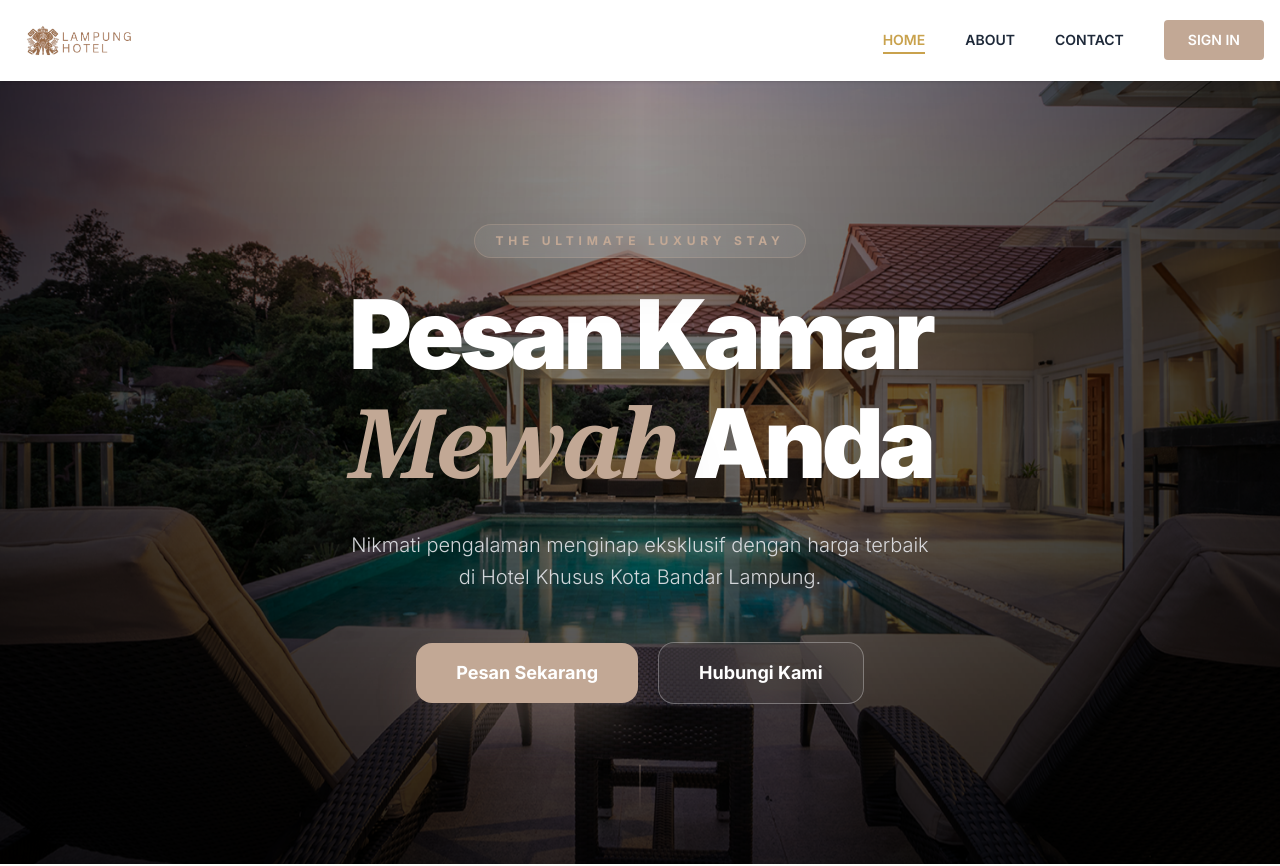
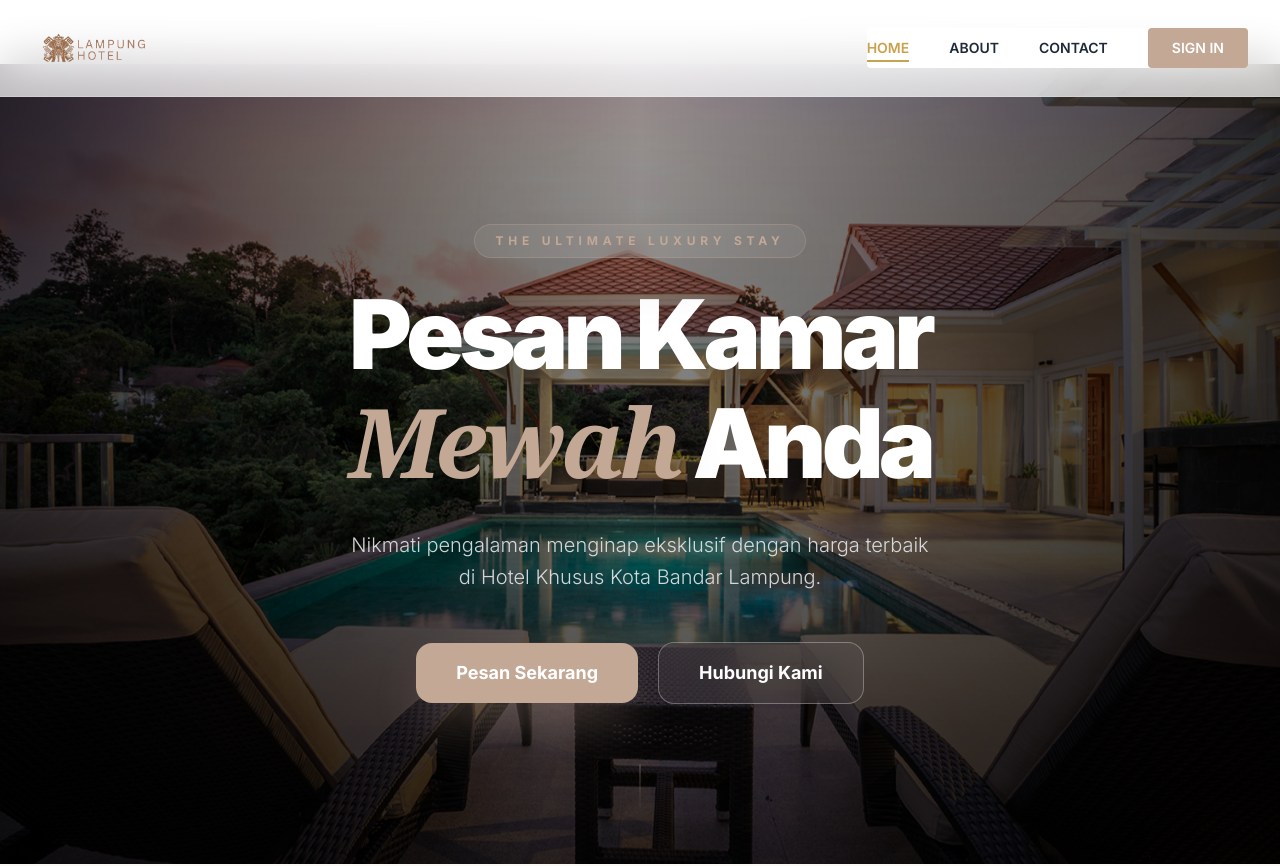
Before and after one commit to hafizahalfitra/booking-hotel, a Next.js app in the folder WEB/: page / in a window 1280 px wide. Shown: the top 866 px of the page. Built offline with nearby package versions, Linux system fonts and the light colour scheme; no server answers.

Commit message:
penyesuaian navbar

```diff
--- a/WEB/components/navbar/navbar.tsx
+++ b/WEB/components/navbar/navbar.tsx
@@ -4,17 +4,38 @@ import Navlink from "@/components/navbar/navlink";
 
 const Navbar = () => {
     return (
-        <div className='fixed top-0 w-full bg-white shadow-sm z-20'>
-            <div className='max-w-screen-xl mx-auto flex flex-wrap items-center justify-between p-4'>
-                <Link href="/">
-                    <Image src="/logo.png" alt="logo"
-                    width={128}
-                    height={49}
-                    priority />
-                </Link>
-                <Navlink />
+        // Menggunakan backdrop-blur agar terlihat transparan mewah saat scroll
+        <nav className="fixed top-0 w-full z-50 transition-all duration-300 bg-white/70 backdrop-blur-xl border-b border-white/20">
+            <div className="max-w-screen-xl mx-auto px-6 lg:px-8">
+                <div className="flex items-center justify-between h-20 md:h-24">
+
+                    {/* Brand Logo */}
+                    <Link href="/" className="relative z-10 hover:opacity-80 transition-opacity">
+                        <Image
+                            src="/logo.png"
+                            alt="logo"
+                            width={140}
+                            height={54}
+                            className="w-auto h-10 md:h-12 object-contain"
+                            priority
+                        />
+                    </Link>
+
+                    {/* Navigation Links */}
+                    <div className="flex items-center">
+                        <div className="hidden md:block">
+                            <Navlink />
+                        </div>
+
+                        {/* Mobile Menu Trigger (Opsional jika ada di Navlink) */}
+                        <div className="md:hidden flex items-center">
+                            <Navlink />
+                        </div>
+                    </div>
+
+                </div>
             </div>
-        </div>
+        </nav>
     )
 }
 
```
